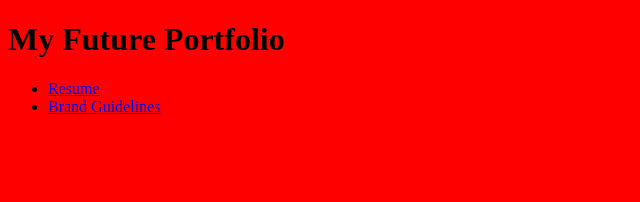
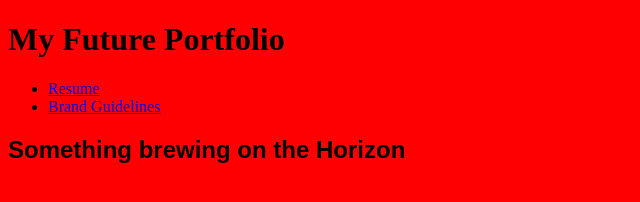
Before and after one commit to LuckyJohnny/LuckyJohnny.github.io, a plain HTML site: page index.html in a window 1280 px wide. Shown: the whole page, without its empty margins (0-640 px from the left). Drawn offline with Linux system fonts and the light colour scheme.

Commit message:
Added heading

```diff
--- a/index.html
+++ b/index.html
@@ -13,7 +13,7 @@
     <li><a href="resume">Resume</a></li>
     <li><a href="#">Brand Guidelines</a></li>
   </ul>
-
+<h2>Something brewing on the Horizon</h2>
 
 </body>
 </html>
--- a/styles.css
+++ b/styles.css
@@ -1,3 +1,6 @@
 body { background: red;
 
+h2 {
+  font-family: fantasy;
 }
+}
```
